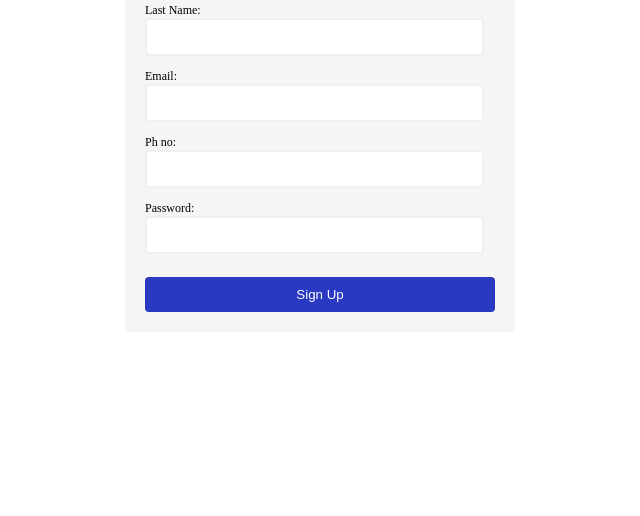
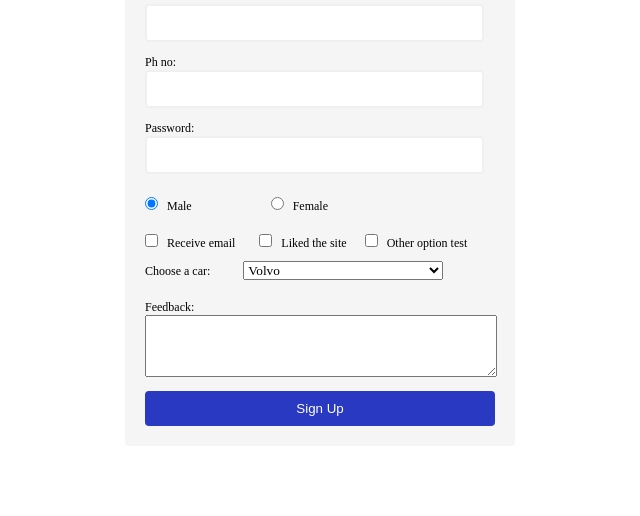
Before and after one commit to AbhishekNair-Techversant/formDemo, a plain HTML site: page index.html in a window 1280 px wide. Shown: the part 284-800 px from the top of the page, without its empty margins (320-960 px from the left). Drawn offline with Linux system fonts and the light colour scheme.

Commit message:
Testing radio button, checkbox, dropdown.

```diff
--- a/css/styles.css
+++ b/css/styles.css
@@ -1,6 +1,10 @@
 *{
 	padding:0;
 	margin:0;
+}
+
+body{
+	font-family: "Times New Roman", Times, serif;
 }
 
 form span{
@@ -11,7 +15,7 @@ form span{
 
 #form {
     width: 350px;
-    margin: 20vh auto 0 auto;
+    margin: 10vh auto 0 auto;
     padding: 20px;
     background-color: whitesmoke;
     border-radius: 4px;
@@ -68,3 +72,39 @@ form span{
     font-size: 9px;
     height: 13px;
 }
+
+.radioClass{
+	padding: 10px;
+	padding-left: 0px;
+}
+
+.radioClass label{
+	padding-right: 70px;
+}
+
+.checkboxClass{
+	padding: 10px;
+	padding-left: 0px;
+}
+
+.checkboxClass label{
+	padding-right: 15px;
+}
+
+.dropDown label{
+	padding-right: 30px;
+}
+
+.dropDown{
+	padding-bottom: 20px;
+}
+
+select{
+	width: 200px;
+	font-family: "Times New Roman", Times, serif;
+}
+
+.textArea textarea{
+	rows= 4;
+	width: 350px;
+}
--- a/index.html
+++ b/index.html
@@ -5,7 +5,6 @@
 	<meta name="viewport" content="width=device-width, initial-scale=1">
 	<title>Form Validation</title>
 	<link rel="stylesheet" href="css/styles.css" />
-	<script defer src="js/index.js"></script>
 </head>
 <body>
 	<div class="flex">
@@ -28,7 +27,7 @@
             	</div>
             	<div class="inputControl">
                 	<label for="num">Ph no:</label>
-                	<input id="num"name="password" type="num">
+                	<input id="num"name="phno" type="num">
                 	<div class="error"></div>
             	</div>
             	<div class="inputControl">
@@ -36,8 +35,39 @@
                 	<input id="password"name="password" type="password">
                 	<div class="error"></div>
             	</div>
+			<div class="radioClass">
+				<input type="radio" id="male" name="gender" value="Male">
+  				<label for="male">Male</label>
+  				<input type="radio" id="female" name="gender" value="Female">
+  				<label for="female">Female</label>
+			</div>
+			<div class="checkboxClass">
+				<input type="checkbox" id="recieve" name="recieve" value="Recieve">
+  				<label for="recieve">Receive email</label>
+  				<input type="checkbox" id="like" name="sell" value="Seller">
+  				<label for="like">Liked the site</label>
+				<input type="checkbox" id="other" name="test" value="Tester">
+  				<label for="other">Other option test</label>
+			</div>
+			<div class="dropDown">
+				<label for="cars">Choose a car:</label>
+
+				<select name="cars" id="cars">
+  					<option value="volvo">Volvo</option>
+  					<option value="mini">Mini Cooper</option>
+  					<option value="mercedes">Mercedes</option>
+  					<option value="audi">Audi</option>
+				</select>
+			</div>
+            	<div class="textArea">
+                	<label for="txtArea">Feedback: </label>
+                	<textarea id="txtArea" name="txtArea" rows="4" cols="350">
+				</textarea>
+                	<div class="error"></div>
+            	</div>
             	<button type="submit">Sign Up</button>
 		</form>
+		<script src="js/index.js"></script>
 	</div>
 </body>
 </html>
--- a/js/index.js
+++ b/js/index.js
@@ -4,6 +4,7 @@ const lname = document.getElementById('lname');
 const num = document.getElementById('num');
 const email = document.getElementById('email');
 const password = document.getElementById('password');
+document.getElementById("male").checked = true;
 
 form.addEventListener('submit', e => {
     e.preventDefault();
@@ -30,8 +31,13 @@ const setSuccess = element => {
 };
 
 const isValidNum = num => {
-  var re = /^\d{10}$/;
-  return re.test(num);
+  	var re = /^\d{10}$/;
+  	return re.test(num);
+}
+
+const isValidName = fname => {
+	var nameRegex = /^[a-zA-Z\-]+$/;
+	return nameRegex.test(fname);
 }
 
 const isValidEmail = email => {
@@ -48,13 +54,17 @@ const validateInputs = () => {
 
     if(fnameValue === '') {
         setError(fname, 'First Name is required');
-    } else {
+    } else if(!isValidName(fnameValue)){
+		setError(fname, 'Provide a valid first name');
+	} else {
         setSuccess(fname);
     }
 
 	if(lnameValue === '') {
         setError(lname, 'Second Name is required');
-    } else {
+    } else if(!isValidName(lnameValue)){
+		setError(lname, 'Provide a valid last name');
+	} else {
         setSuccess(lname);
     }
 
```
